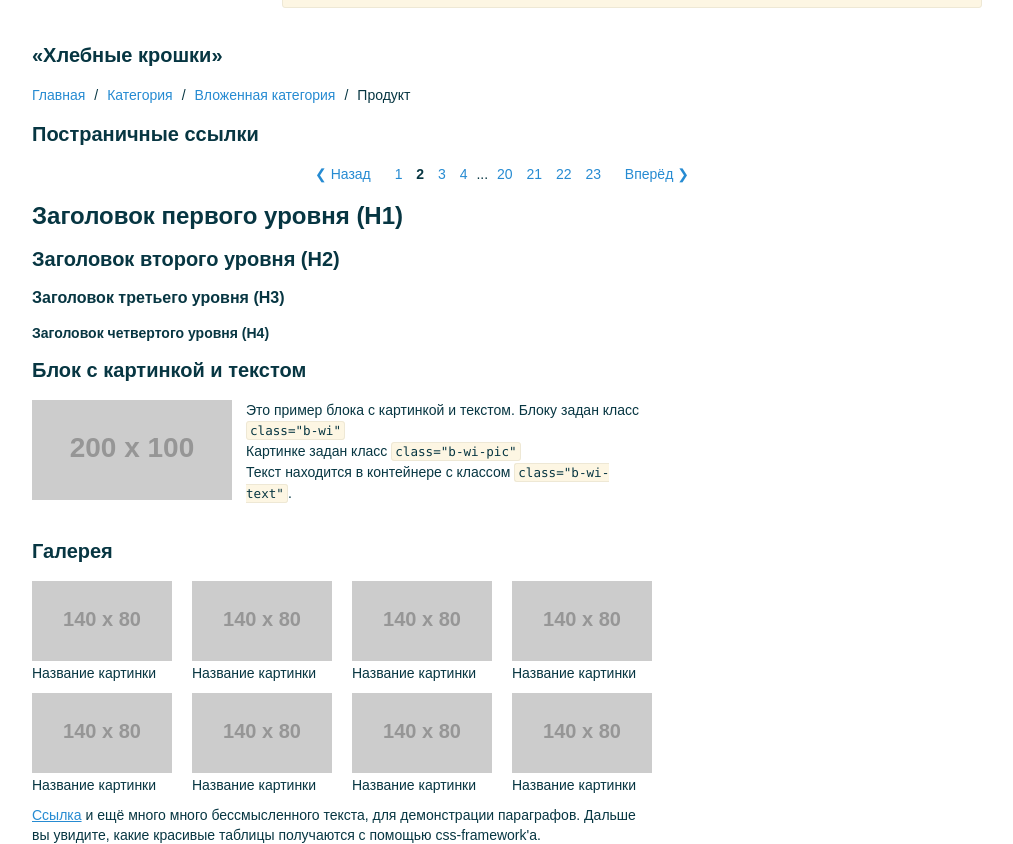
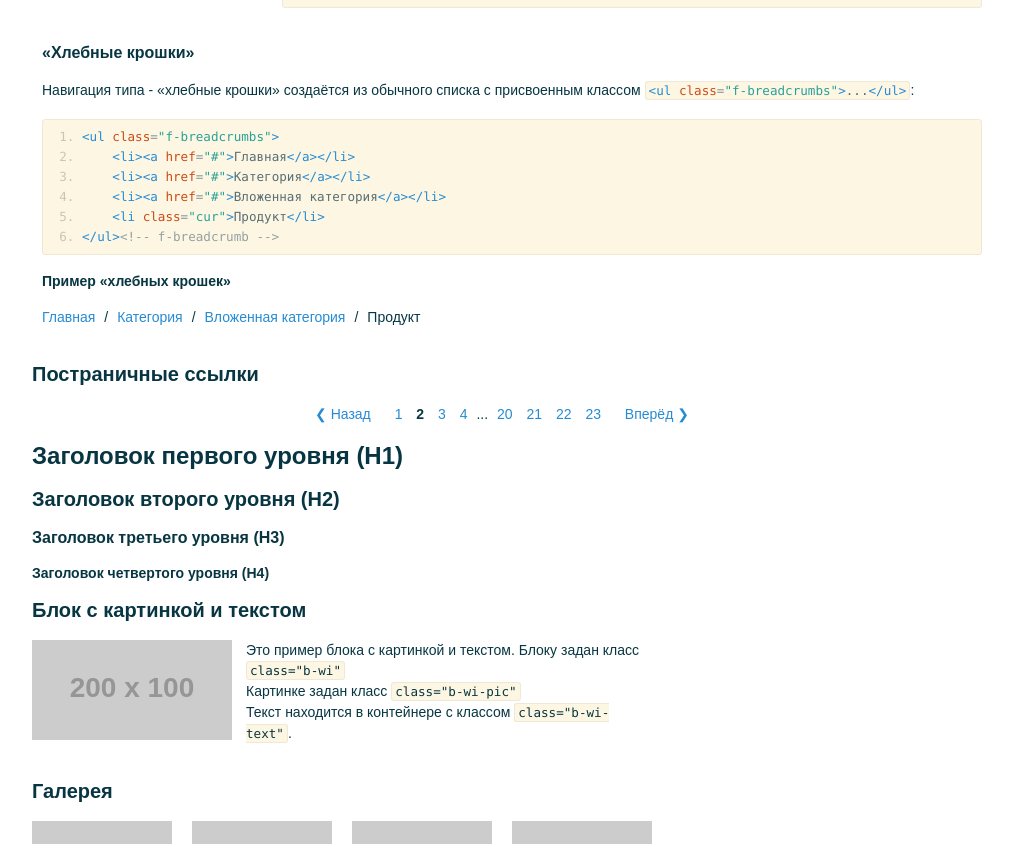
Before and after one commit to agat/css-framework, a plain HTML site: page docs/index.html in a window 1280 px wide. Shown: the part 3500-4344 px from the top of the page, without its empty margins (128-1141 px from the left). Drawn offline with Linux system fonts and the light colour scheme; placeholder pictures from the web are drawn by us.

Commit message:
Написание документации по разделу - Навигация / «Хлебные крошки».

```diff
--- a/docs/index.html
+++ b/docs/index.html
@@ -24,7 +24,6 @@
 				<h3>Основа</h3>
 				<p>Основой разметки служит родительский блок с классом <code>class="g"</code>. В нём следует расположить контейнер с классом <code>class="g-row"</code>, который разделяет разметку на ряды.</p>
 				<p>Контейнеры с классами <code>class="g-x"</code> позволяют создавать различные конфигурации колонок в рядах.</p>
-
 <pre class="prettyprint linenums">&lt;div class=&quot;g&quot;&gt;
 	&lt;div class=&quot;g-row&quot;&gt;
 		&lt;div class=&quot;g-5&quot;&gt;
@@ -34,11 +33,8 @@
 			...
 		&lt;/div&gt;&lt;!-- g-7 --&gt;
 	&lt;/div&gt;&lt;!-- g-row --&gt;
-&lt;/div&gt;&lt;!-- g --&gt;
-</pre>
-
+&lt;/div&gt;&lt;!-- g --&gt;</pre>
 				<h4>Демонстрация 12-колоночной разметки</h4>
-
 				<div class="g-row grid-demo">
 					<div class="g-1">
 						<code>g-1</code>
@@ -77,7 +73,6 @@
 						<code>g-1</code>
 					</div><!-- g -->
 				</div><!-- g-row -->
-
 				<div class="g-row grid-demo">
 					<div class="g-2">
 						<code>g-2 - 140px</code>
@@ -98,7 +93,6 @@
 						<code>g-2</code>
 					</div><!-- g -->
 				</div><!-- g-row -->
-
 				<div class="g-row grid-demo">
 					<div class="g-3">
 						<code>"g-3" - 220px</code>
@@ -113,7 +107,6 @@
 						<code>"g-3"</code>
 					</div><!-- g -->
 				</div><!-- g-row -->
-
 				<div class="g-row grid-demo">
 					<div class="g-4">
 						<code>"g-4" - 300px</code>
@@ -125,7 +118,6 @@
 						<code>"g-4"</code>
 					</div><!-- g -->
 				</div><!-- g-row -->
-
 				<div class="g-row grid-demo">
 					<div class="g-5">
 						<code>"g-5" - 380px</code>
@@ -134,7 +126,6 @@
 						<code>"g-7"</code>
 					</div><!-- g -->
 				</div><!-- g-row -->
-
 				<div class="g-row grid-demo">
 					<div class="g-6">
 						<code>"g-6" - 460px</code>
@@ -143,7 +134,6 @@
 						<code>"g-6"</code>
 					</div><!-- g -->
 				</div><!-- g-row -->
-
 				<div class="g-row grid-demo">
 					<div class="g-7">
 						<code>"g-7" - 540px</code>
@@ -152,7 +142,6 @@
 						<code>"g-5"</code>
 					</div><!-- g -->
 				</div><!-- g-row -->
-
 				<div class="g-row grid-demo">
 					<div class="g-8">
 						<code>"g-8" - 620px</code>
@@ -161,7 +150,6 @@
 						<code>"g-4"</code>
 					</div><!-- g -->
 				</div><!-- g-row -->
-
 				<div class="g-row grid-demo">
 					<div class="g-9">
 						<code>"g-9" - 700px</code>
@@ -170,7 +158,6 @@
 						<code>"g-3"</code>
 					</div><!-- g -->
 				</div><!-- g-row -->
-
 				<div class="g-row grid-demo">
 					<div class="g-10">
 						<code>"g-10" - 780px</code>
@@ -179,7 +166,6 @@
 						<code>"g-2"</code>
 					</div><!-- g -->
 				</div><!-- g-row -->
-
 				<div class="g-row grid-demo">
 					<div class="g-11">
 						<code>"g-11" - 860px</code>
@@ -188,16 +174,13 @@
 						<code>"g-1"</code>
 					</div><!-- g -->
 				</div><!-- g-row -->
-
 				<div class="g-row grid-demo">
 					<div class="g-12">
 						<code>"g-12" - 940px</code>
 					</div><!-- g -->
 				</div><!-- g-row -->
-
 				<h3>Вложенные колонки</h3>
 				<p>Для создания более сложных разметок вы можете вкладывать контейнеры <code class="prettyprint">&lt;div class=&quot;g-row&quot;&gt;...&lt;/div&gt;</code> друг в друга:</p>
-
 <pre class="prettyprint linenums">&lt;div class=&quot;g&quot;&gt;
 	&lt;div class=&quot;g-row&quot;&gt;				&lt;!-- 1 уровень --&gt;
 		&lt;div class=&quot;g-6&quot;&gt;
@@ -222,11 +205,8 @@
 			&lt;/div&gt;&lt;!-- g-row --&gt;
 		&lt;/div&gt;&lt;!-- g-6 --&gt;
 	&lt;/div&gt;&lt;!-- g-row --&gt;
-&lt;/div&gt;&lt;!-- g --&gt;
-</pre>
-
+&lt;/div&gt;&lt;!-- g --&gt;</pre>
 				<h4>Пример вложенных колонок</h4>
-
 				<div class="g-row grid-demo">
 					<div class="g-6">
 						<div class="g-row grid-demo">
@@ -268,36 +248,29 @@
 						</div><!-- g-row -->
 					</div><!-- g -->
 				</div><!-- g-row -->
-
 			</div><!-- g-12 -->
 		</section><!-- g-row -->
 
 		<section class="g-row">
 			<div class="g-12">
 				<h2>Навигация</h2>
-
 				<h3>Горизонтальная навигация</h3>
 				<p>Для создания простейшей горизонтальной навигации нужно списку задать класс <code class="prettyprint">&lt;ul class="f-nav"&gt;...&lt;/ul&gt;</code>:</p>
-
 <pre class="prettyprint linenums">&lt;ul class=&quot;f-nav&quot;&gt;
 	&lt;li&gt;&lt;a href=&quot;#&quot;&gt;Первый пункт&lt;/a&gt;&lt;/li&gt;
 	&lt;li class=&quot;active&quot;&gt;&lt;a href=&quot;#&quot;&gt;Второй активный&lt;/a&gt;&lt;/li&gt;
 	&lt;li&gt;&lt;a href=&quot;#&quot;&gt;Третий&lt;/a&gt;&lt;/li&gt;
 	&lt;li&gt;&lt;a href=&quot;#&quot;&gt;Последний пункт&lt;/a&gt;&lt;/li&gt;
 &lt;/ul&gt;&lt;!-- f-nav --&gt;</pre>
-
 				<p>Активный пункт навигации выделяется с помощью класса <code>active</code>.</p>
 				<p>Получится вот такое навигационное меню:</p>
-
 				<ul class="f-nav">
 					<li><a href="#">Первый пункт</a></li>
 					<li class="active"><a href="#">Второй активный</a></li>
 					<li><a href="#">Третий</a></li>
 					<li><a href="#">Последний пункт</a></li>
 				</ul><!-- f-nav -->
-
 				<p>Если предыдущий пример дополнить вложенными списками, получится многоуровневая выпадающая навигация:</p>
-
 <pre class="prettyprint linenums">&lt;ul class="f-nav"&gt;
 	&lt;li&gt;&lt;a href="#"&gt;Выпадающее меню&lt;/a&gt;
 		&lt;ul&gt;
@@ -312,11 +285,8 @@
 			&lt;/li&gt;
 		&lt;/ul&gt;
 	&lt;/li&gt;
-&lt;/ul&gt;&lt;!-- f-nav --&gt;
-</pre>
-
+&lt;/ul&gt;&lt;!-- f-nav --&gt;</pre>
 				<h4>Пример многоуровневой выпадающей горизонтальной навигации</h4>
-
 				<ul class="f-nav">
 					<li><a href="#">Первый пункт</a></li>
 					<li><a href="#">Выпадающее меню</a>
@@ -346,10 +316,8 @@
 					<li><a href="#">Третий</a></li>
 					<li><a href="#">Последний пункт</a></li>
 				</ul><!-- f-nav -->
-
 				<h3>Вертикальная навигация</h3>
 				<p>Для создания вертикальной навигации нужно списку задать класс <code class="prettyprint">&lt;ul class="f-nav-v"&gt;...&lt;/ul&gt;</code>:</p>
-
 				<div class="g-row">
 					<div class="g-9">
 <pre class="prettyprint linenums">&lt;ul class="f-nav-v"&gt;
@@ -378,10 +346,8 @@
 						</ul><!-- f-nav-v -->
 					</div><!-- g-3 -->
 				</div><!-- g-row -->
-
 				<h3>Вертикальная многоуровневая выпадающая навигация</h3>
 				<p>Получается из вложенного списка и класса <code class="prettyprint">&lt;ul class="f-nav-vd"&gt;...&lt;/ul&gt;</code> на нём:</p>
-
 				<div class="g-row">
 					<div class="g-3">
 						<ul class="f-nav-vd">
@@ -432,20 +398,27 @@
 &lt;/ul&gt;&lt;!-- f-nav-vd --&gt;</pre>
 					</div><!-- g-9 -->
 				</div><!-- g-row -->
-
+				<h3>&laquo;Хлебные крошки&raquo;</h3>
+				<p>Навигация типа - &laquo;хлебные крошки&raquo; создаётся из обычного списка с присвоенным классом <code class="prettyprint">&lt;ul class="f-breadcrumbs"&gt;...&lt;/ul&gt;</code>:</p>
+<pre class="prettyprint linenums">&lt;ul class="f-breadcrumbs"&gt;
+	&lt;li&gt;&lt;a href="#"&gt;Главная&lt;/a&gt;&lt;/li&gt;
+	&lt;li&gt;&lt;a href="#"&gt;Категория&lt;/a&gt;&lt;/li&gt;
+	&lt;li&gt;&lt;a href="#"&gt;Вложенная категория&lt;/a&gt;&lt;/li&gt;
+	&lt;li class="cur"&gt;Продукт&lt;/li&gt;
+&lt;/ul&gt;&lt;!-- f-breadcrumb --&gt;</pre>
+				<h4>Пример &laquo;хлебных крошек&raquo;</h4>
+				<ul class="f-breadcrumbs">
+					<li><a href="#">Главная</a></li>
+					<li><a href="#">Категория</a></li>
+					<li><a href="#">Вложенная категория</a></li>
+					<li class="cur">Продукт</li>
+				</ul><!-- f-breadcrumb -->
 			</div><!-- g-12 -->
 		</section><!-- g-row -->
 
 		<div class="g-12">
 
-			<h2>&laquo;Хлебные крошки&raquo;</h2>
 
-			<ul class="f-breadcrumbs">
-				<li><a href="#">Главная</a></li>
-				<li><a href="#">Категория</a></li>
-				<li><a href="#">Вложенная категория</a></li>
-				<li class="cur">Продукт</li>
-			</ul><!-- f-breadcrumb -->
 
 			<h2>Постраничные ссылки</h2>
 
```
